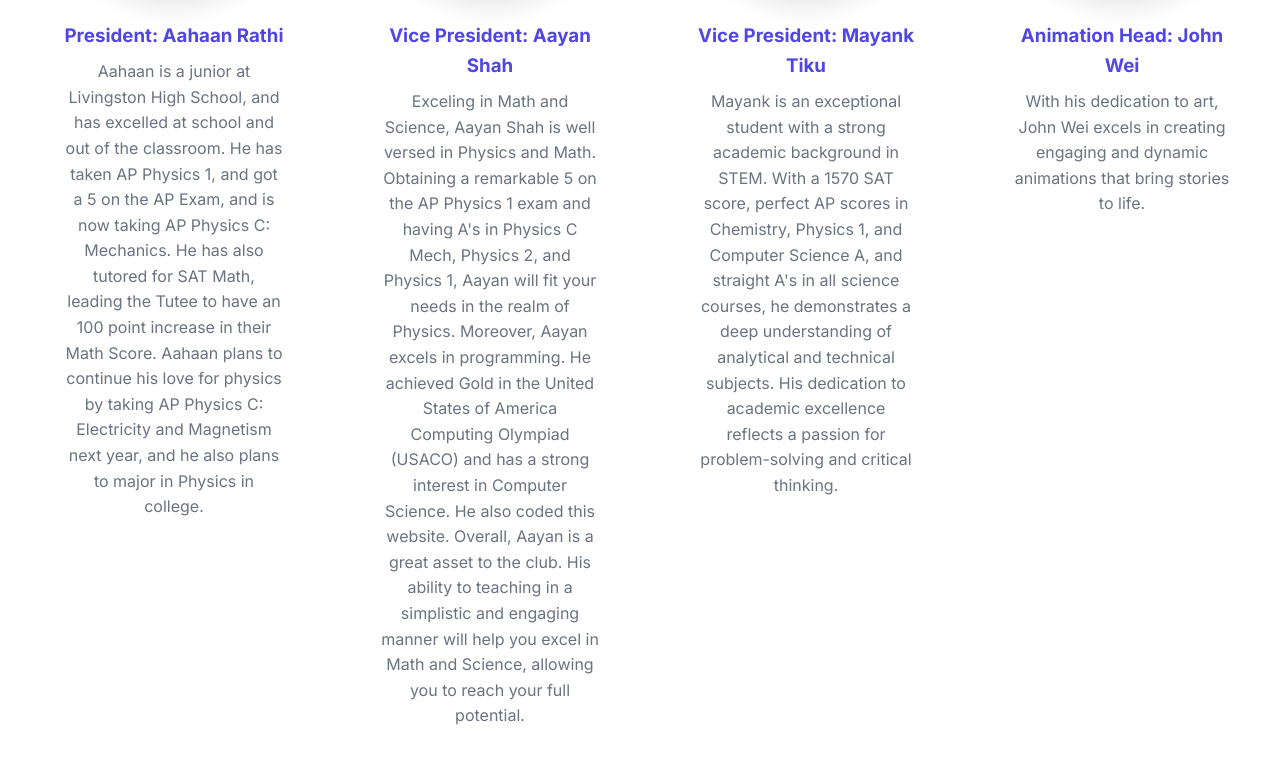
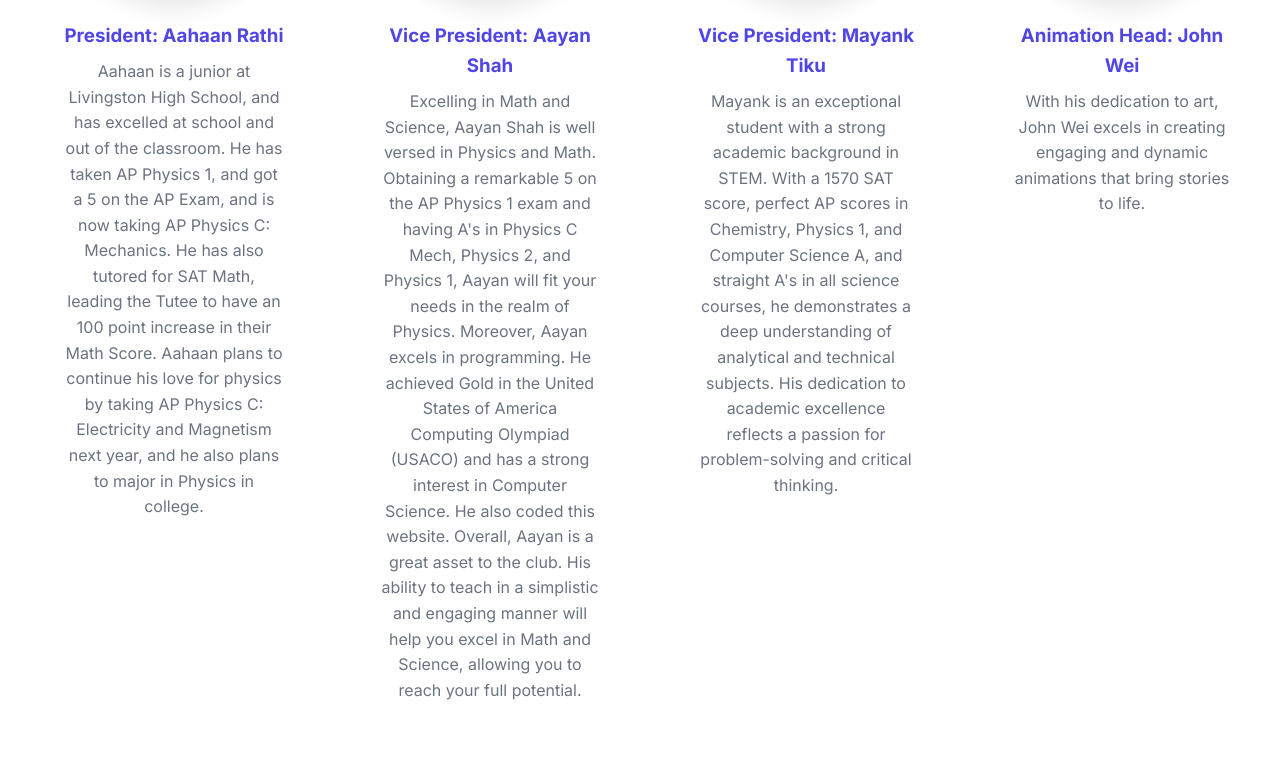
Before and after one commit to learn-programing1223/fissionTutor, a plain HTML site: page tutorSite/index.html in a window 1280 px wide. Shown: the part 1723-2486 px from the top of the page. Drawn offline with nearby package versions, Linux system fonts and the light colour scheme; no server answers; a script that the page names is missing.

Commit message:
Update index.html

```diff
--- a/tutorSite/index.html
+++ b/tutorSite/index.html
@@ -135,11 +135,11 @@
                 <div class="team-member">
                     <img src="assets/images/aayan.jpg" alt="Aayan Shah">
                     <h3>Vice President: Aayan Shah</h3>
-                    <p>Exceling in Math and Science, Aayan Shah is well versed in Physics and Math.
+                    <p>Excelling in Math and Science, Aayan Shah is well versed in Physics and Math.
                     Obtaining a remarkable 5 on the AP Physics 1 exam and having A's in Physics C Mech, Physics 2, and Physics 1, Aayan
                     will fit your needs in the realm of Physics. Moreover, Aayan excels in programming. He achieved Gold in the United
                     States of America Computing Olympiad (USACO) and has a strong interest in Computer Science. He also coded this website.
-                    Overall, Aayan is a great asset to the club. His ability to teaching in a simplistic and engaging manner will help you
+                    Overall, Aayan is a great asset to the club. His ability to teach in a simplistic and engaging manner will help you
                     excel in Math and Science, allowing you to reach your full potential.</p>
                 </div>
                 <div class="team-member">
```
